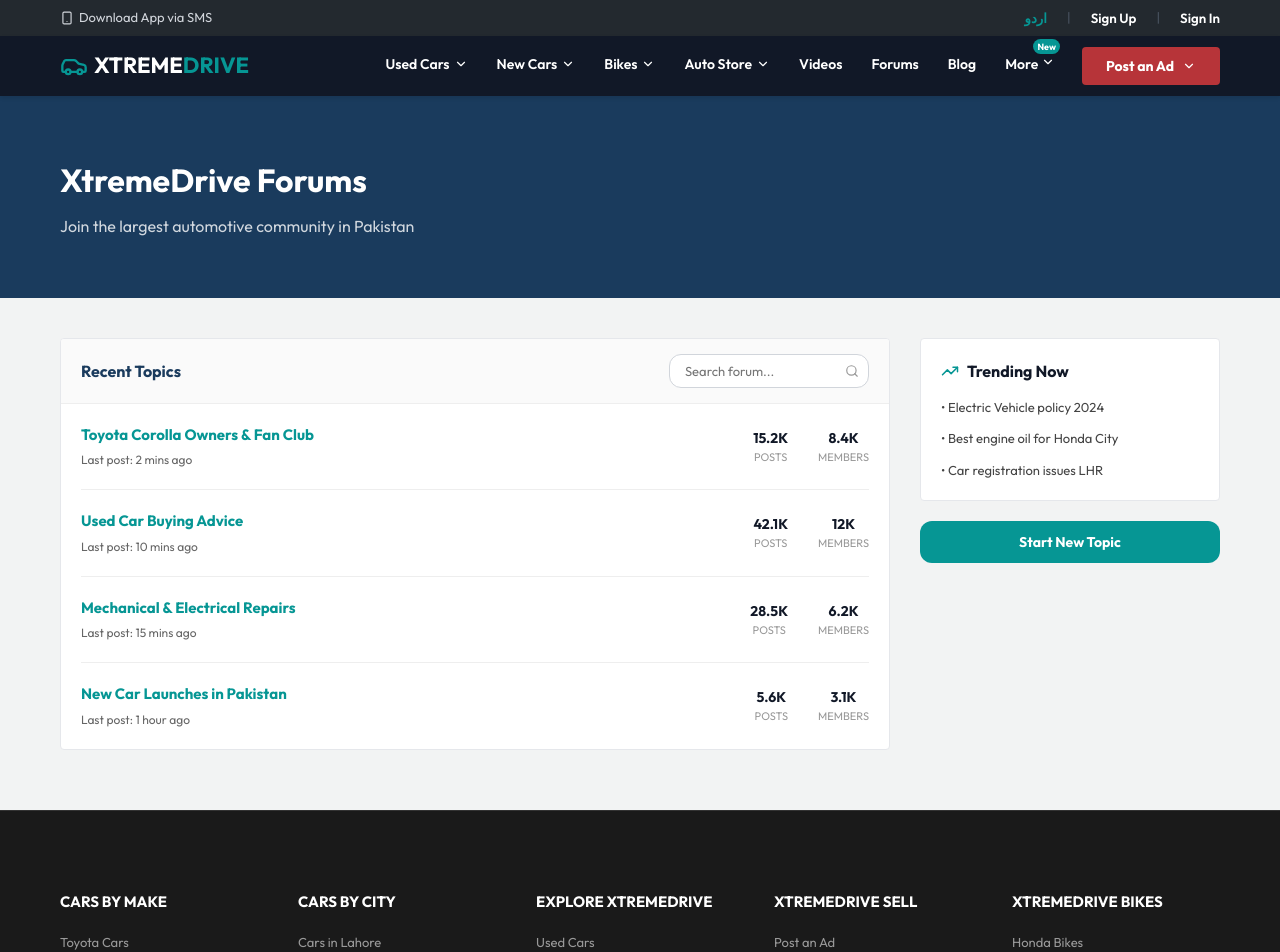
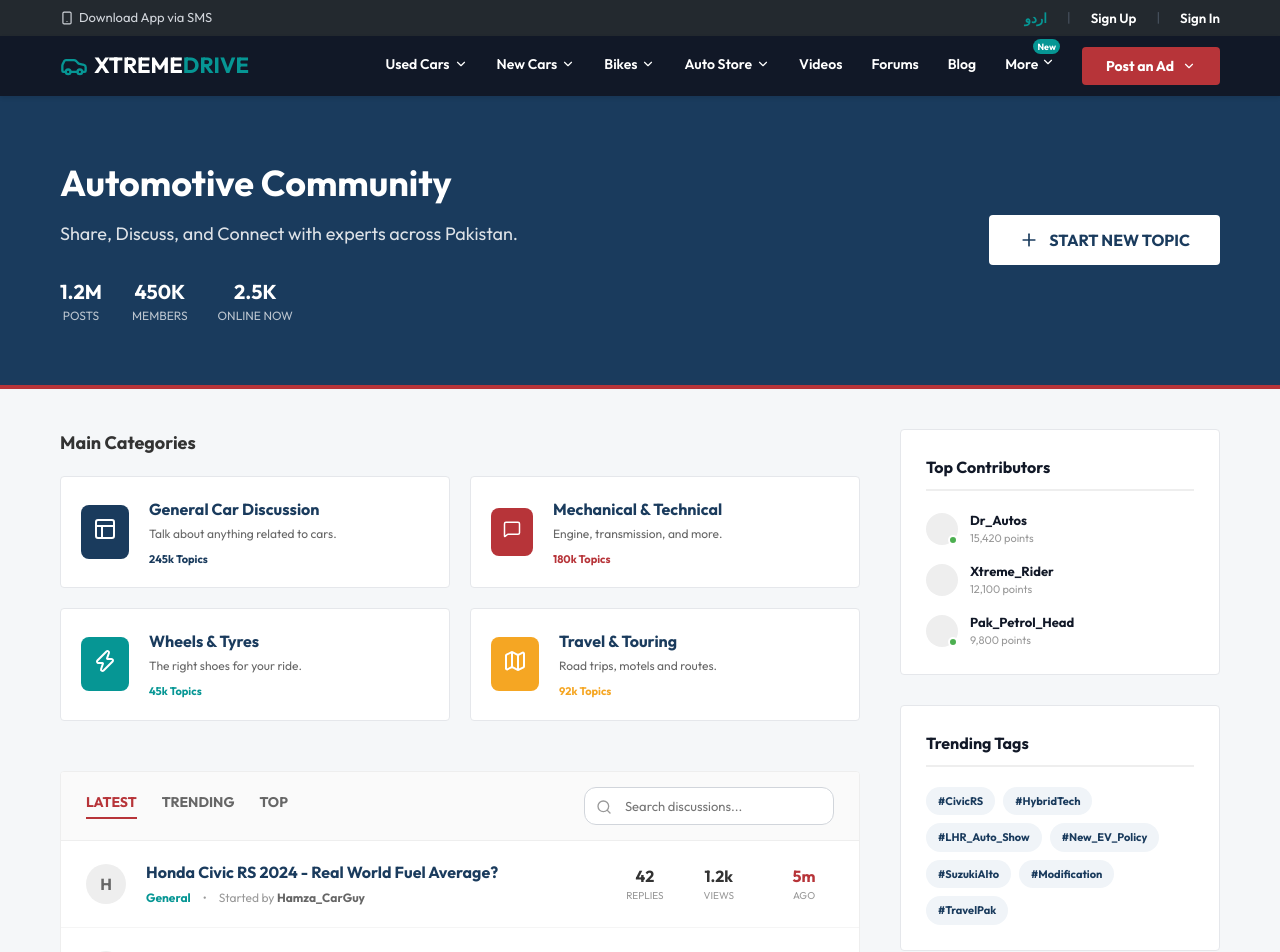
Before and after one commit to AbdullahEjaz512/XtremeDrive, a React (Vite) app: page /forums in a window 1280 px wide. Shown: the top 952 px of the page. Built offline with nearby package versions, Linux system fonts and the light colour scheme.

Commit message:
Made changes in forms

```diff
--- a/src/pages/ForumsPage.jsx
+++ b/src/pages/ForumsPage.jsx
@@ -1,72 +1,175 @@
 import React from 'react';
-import { MessageSquare, Users, TrendingUp, Search } from 'lucide-react';
+import { MessageSquare, Users, TrendingUp, Search, Plus, Filter, Layout, ShieldCheck, Zap, Map } from 'lucide-react';
 
 export default function ForumsPage() {
-  const topics = [
-    { title: 'Toyota Corolla Owners & Fan Club', posts: '15.2K', members: '8.4K', lastPost: '2 mins ago' },
-    { title: 'Used Car Buying Advice', posts: '42.1K', members: '12K', lastPost: '10 mins ago' },
-    { title: 'Mechanical & Electrical Repairs', posts: '28.5K', members: '6.2K', lastPost: '15 mins ago' },
-    { title: 'New Car Launches in Pakistan', posts: '5.6K', members: '3.1K', lastPost: '1 hour ago' }
+  const categories = [
+    { title: 'General Car Discussion', icon: <Layout />, count: '245k', color: '#1a3b5d', sub: 'Talk about anything related to cars.' },
+    { title: 'Mechanical & Technical', icon: <Settings />, count: '180k', color: '#b73439', sub: 'Engine, transmission, and more.' },
+    { title: 'Wheels & Tyres', icon: <Zap />, count: '45k', color: '#069694', sub: 'The right shoes for your ride.' },
+    { title: 'Travel & Touring', icon: <Map />, count: '92k', color: '#f5a623', sub: 'Road trips, motels and routes.' }
+  ];
+
+  const latestTopics = [
+    { title: 'Honda Civic RS 2024 - Real World Fuel Average?', category: 'General', author: 'Hamza_CarGuy', replies: 42, views: '1.2k', time: '5m' },
+    { title: 'Need advice: Toyota Corolla Altis 1.6 vs 1.8', category: 'Buying Advice', author: 'Zeeshan99', replies: 15, views: '800', time: '12m' },
+    { title: 'Brake pad replacement cost for Suzuki Alto?', category: 'Technical', author: 'Ali_786', replies: 8, views: '450', time: '45m' },
+    { title: 'Driving License Verification - Online Portal Down?', category: 'Registration', author: 'Sajid_Khan', replies: 31, views: '2.1k', time: '1h' },
+    { title: 'Karakoram Highway Road Condition June 2024', category: 'Travel', author: 'AdventurerPak', replies: 56, views: '5.4k', time: '2h' }
   ];
 
   return (
-    <div className="animate-fade" style={{ backgroundColor: '#f2f3f3', paddingBottom: '60px' }}>
-      <section style={{ backgroundColor: '#1a3b5d', color: 'white', padding: '60px 0' }}>
+    <div className="animate-fade" style={{ backgroundColor: '#f5f7f9', minHeight: '100vh', paddingBottom: '100px' }}>
+
+      {/* Community Header */}
+      <section style={{ backgroundColor: '#1a3b5d', color: 'white', padding: '60px 0', borderBottom: '4px solid #b73439' }}>
         <div className="container">
-          <h1 style={{ fontSize: '32px', fontWeight: 800, marginBottom: '10px' }}>XtremeDrive Forums</h1>
-          <p style={{ opacity: 0.8 }}>Join the largest automotive community in Pakistan</p>
+          <div style={{ display: 'flex', justifyContent: 'space-between', alignItems: 'center' }}>
+            <div>
+              <h1 style={{ fontSize: '36px', fontWeight: 800, marginBottom: '10px' }}>Automotive Community</h1>
+              <p style={{ fontSize: '18px', opacity: 0.85 }}>Share, Discuss, and Connect with experts across Pakistan.</p>
+              <div style={{ display: 'flex', gap: '30px', marginTop: '30px' }}>
+                <div style={{ textAlign: 'center' }}>
+                  <div style={{ fontSize: '20px', fontWeight: 800 }}>1.2M</div>
+                  <div style={{ fontSize: '12px', opacity: 0.7, textTransform: 'uppercase' }}>Posts</div>
+                </div>
+                <div style={{ textAlign: 'center' }}>
+                  <div style={{ fontSize: '20px', fontWeight: 800 }}>450K</div>
+                  <div style={{ fontSize: '12px', opacity: 0.7, textTransform: 'uppercase' }}>Members</div>
+                </div>
+                <div style={{ textAlign: 'center' }}>
+                  <div style={{ fontSize: '20px', fontWeight: 800 }}>2.5K</div>
+                  <div style={{ fontSize: '12px', opacity: 0.7, textTransform: 'uppercase' }}>Online Now</div>
+                </div>
+              </div>
+            </div>
+            <div className="desktop-only">
+              <button className="btn" style={{ backgroundColor: 'white', color: '#1a3b5d', padding: '15px 30px', borderRadius: '4px', fontWeight: 800, fontSize: '16px', display: 'flex', alignItems: 'center', gap: '10px' }}>
+                <Plus size={20} /> START NEW TOPIC
+              </button>
+            </div>
+          </div>
         </div>
       </section>
 
       <div className="container" style={{ marginTop: '40px' }}>
-        <div style={{ display: 'grid', gridTemplateColumns: '1fr 300px', gap: '30px' }}>
+        <div style={{ display: 'grid', gridTemplateColumns: '1fr 320px', gap: '40px' }}>
 
-          <div>
-            <div className="card-pakwheels" style={{ overflow: 'hidden' }}>
-              <div style={{ padding: '15px 20px', backgroundColor: '#fafafa', borderBottom: '1px solid #eee', display: 'flex', justifyContent: 'space-between', alignItems: 'center' }}>
-                <h3 style={{ fontSize: '16px', fontWeight: 700, color: '#1a3b5d' }}>Recent Topics</h3>
-                <div style={{ position: 'relative', width: '200px' }}>
-                  <input type="text" placeholder="Search forum..." style={{ padding: '8px 30px 8px 15px', fontSize: '13px' }} />
-                  <Search size={14} style={{ position: 'absolute', right: '10px', top: '10px', color: '#999' }} />
+          <main>
+            {/* Top Categories Grid */}
+            <h3 style={{ fontSize: '18px', fontWeight: 800, color: '#333', marginBottom: '20px', display: 'flex', alignItems: 'center', gap: '8px' }}>
+               Main Categories
+            </h3>
+            <div style={{ display: 'grid', gridTemplateColumns: 'repeat(2, 1fr)', gap: '20px', marginBottom: '50px' }}>
+              {categories.map((cat, i) => (
+                <div key={i} className="card-pakwheels hover-lift" style={{ padding: '20px', display: 'flex', gap: '20px', alignItems: 'center', cursor: 'pointer' }}>
+                  <div style={{ backgroundColor: cat.color, color: 'white', padding: '12px', borderRadius: '8px' }}>
+                    {cat.icon}
+                  </div>
+                  <div>
+                    <h4 style={{ fontWeight: 800, color: '#1a3b5d', marginBottom: '4px' }}>{cat.title}</h4>
+                    <p style={{ fontSize: '12px', color: '#666' }}>{cat.sub}</p>
+                    <div style={{ fontSize: '11px', color: cat.color, fontWeight: 700, marginTop: '8px' }}>{cat.count} Topics</div>
+                  </div>
+                </div>
+              ))}
+            </div>
+
+            {/* Topics Filter & List */}
+            <div style={{ backgroundColor: 'white', borderRadius: '4px', border: '1px solid #eee', overflow: 'hidden' }}>
+              <div style={{ padding: '15px 25px', borderBottom: '1px solid #eee', display: 'flex', justifyContent: 'space-between', alignItems: 'center', backgroundColor: '#fafafa' }}>
+                <div style={{ display: 'flex', gap: '25px' }}>
+                  <span style={{ fontSize: '14px', fontWeight: 800, color: '#b73439', borderBottom: '2px solid #b73439', paddingBottom: '4px', cursor: 'pointer' }}>LATEST</span>
+                  <span style={{ fontSize: '14px', fontWeight: 700, color: '#666', cursor: 'pointer' }}>TRENDING</span>
+                  <span style={{ fontSize: '14px', fontWeight: 700, color: '#666', cursor: 'pointer' }}>TOP</span>
+                </div>
+                <div style={{ position: 'relative', width: '250px' }}>
+                  <input type="text" placeholder="Search discussions..." style={{ padding: '10px 15px 10px 40px', fontSize: '13px', backgroundColor: 'white' }} />
+                  <Search size={16} style={{ position: 'absolute', left: '12px', top: '12px', color: '#999' }} />
                 </div>
               </div>
-              <div style={{ padding: '0 20px' }}>
-                {topics.map((topic, idx) => (
-                  <div key={idx} style={{ padding: '20px 0', borderBottom: idx === topics.length - 1 ? 'none' : '1px solid #eee', display: 'flex', alignItems: 'center', justifyContent: 'space-between' }}>
-                    <div>
-                      <h4 style={{ fontSize: '15px', fontWeight: 700, color: 'var(--primary)', marginBottom: '5px', cursor: 'pointer' }}>{topic.title}</h4>
-                      <p style={{ fontSize: '12px', color: '#666' }}>Last post: {topic.lastPost}</p>
-                    </div>
-                    <div style={{ display: 'flex', gap: '30px', textAlign: 'center' }}>
-                      <div>
-                        <div style={{ fontWeight: 700, fontSize: '14px' }}>{topic.posts}</div>
-                        <div style={{ fontSize: '11px', color: '#999', textTransform: 'uppercase' }}>Posts</div>
+
+              <div>
+                {latestTopics.map((topic, i) => (
+                  <div key={i} style={{ padding: '20px 25px', borderBottom: '1px solid #f5f5f5', display: 'flex', alignItems: 'center', justifyContent: 'space-between' }}>
+                    <div style={{ display: 'flex', gap: '20px', alignItems: 'center', flex: 1 }}>
+                      <div style={{ width: '40px', height: '40px', backgroundColor: '#eee', borderRadius: '50%', flexShrink: 0, display: 'flex', alignItems: 'center', justifyContent: 'center', color: '#666', fontWeight: 700 }}>
+                        {topic.author[0]}
                       </div>
                       <div>
-                        <div style={{ fontWeight: 700, fontSize: '14px' }}>{topic.members}</div>
-                        <div style={{ fontSize: '11px', color: '#999', textTransform: 'uppercase' }}>Members</div>
+                        <h4 style={{ fontSize: '16px', fontWeight: 700, color: '#1a3b5d', cursor: 'pointer', lineHeight: '1.4' }}>{topic.title}</h4>
+                        <div style={{ display: 'flex', gap: '12px', fontSize: '12px', color: '#999', marginTop: '6px' }}>
+                          <span style={{ color: 'var(--primary)', fontWeight: 700 }}>{topic.category}</span>
+                          <span>•</span>
+                          <span>Started by <b style={{ color: '#666' }}>{topic.author}</b></span>
+                        </div>
+                      </div>
+                    </div>
+                    <div style={{ display: 'flex', gap: '40px', textAlign: 'center', flexShrink: 0, paddingLeft: '20px' }}>
+                      <div>
+                        <div style={{ fontWeight: 800, color: '#333' }}>{topic.replies}</div>
+                        <div style={{ fontSize: '10px', color: '#999', textTransform: 'uppercase' }}>Replies</div>
+                      </div>
+                      <div>
+                        <div style={{ fontWeight: 800, color: '#333' }}>{topic.views}</div>
+                        <div style={{ fontSize: '10px', color: '#999', textTransform: 'uppercase' }}>Views</div>
+                      </div>
+                      <div style={{ minWidth: '60px' }}>
+                        <div style={{ fontWeight: 800, color: '#b73439' }}>{topic.time}</div>
+                        <div style={{ fontSize: '10px', color: '#999', textTransform: 'uppercase' }}>Ago</div>
                       </div>
                     </div>
                   </div>
                 ))}
               </div>
+              <div style={{ padding: '20px', textAlign: 'center', backgroundColor: '#fafafa' }}>
+                <button style={{ color: 'var(--primary)', fontWeight: 800, fontSize: '14px', background: 'none', border: 'none', cursor: 'pointer' }}>LOAD MORE DISCUSSIONS</button>
+              </div>
             </div>
-          </div>
+          </main>
 
           <aside>
-            <div className="card-pakwheels" style={{ padding: '20px', marginBottom: '20px' }}>
-              <h4 style={{ fontWeight: 700, marginBottom: '15px', display: 'flex', alignItems: 'center', gap: '8px' }}>
-                <TrendingUp size={18} color="var(--primary)" /> Trending Now
+            {/* Top Contributors */}
+            <div className="card-pakwheels" style={{ padding: '25px', marginBottom: '30px' }}>
+              <h4 style={{ fontWeight: 800, fontSize: '16px', marginBottom: '20px', borderBottom: '2px solid #eee', paddingBottom: '10px' }}>Top Contributors</h4>
+              <div style={{ display: 'flex', flexDirection: 'column', gap: '15px' }}>
+                {[
+                  { name: 'Dr_Autos', points: '15,420', active: true },
+                  { name: 'Xtreme_Rider', points: '12,100', active: false },
+                  { name: 'Pak_Petrol_Head', points: '9,800', active: true }
+                ].map((user, i) => (
+                  <div key={i} style={{ display: 'flex', alignItems: 'center', gap: '12px' }}>
+                    <div style={{ position: 'relative' }}>
+                      <div style={{ width: '32px', height: '32px', backgroundColor: '#eee', borderRadius: '50%' }}></div>
+                      {user.active && <div style={{ position: 'absolute', bottom: 0, right: 0, width: '10px', height: '10px', backgroundColor: '#4caf50', border: '2px solid white', borderRadius: '50%' }}></div>}
+                    </div>
+                    <div>
+                      <div style={{ fontSize: '13px', fontWeight: 700 }}>{user.name}</div>
+                      <div style={{ fontSize: '11px', color: '#999' }}>{user.points} points</div>
+                    </div>
+                  </div>
+                ))}
+              </div>
+            </div>
+
+            {/* Trending Tags */}
+            <div className="card-pakwheels" style={{ padding: '25px', marginBottom: '30px' }}>
+              <h4 style={{ fontWeight: 800, fontSize: '16px', marginBottom: '20px', borderBottom: '2px solid #eee', paddingBottom: '10px' }}>Trending Tags</h4>
+              <div style={{ display: 'flex', flexWrap: 'wrap', gap: '8px' }}>
+                {['CivicRS', 'HybridTech', 'LHR_Auto_Show', 'New_EV_Policy', 'SuzukiAlto', 'Modification', 'TravelPak'].map(tag => (
+                  <span key={tag} style={{ padding: '6px 12px', backgroundColor: '#f0f4f8', color: '#1a3b5d', fontSize: '11px', fontWeight: 700, borderRadius: '20px', cursor: 'pointer' }}>#{tag}</span>
+                ))}
+              </div>
+            </div>
+
+            {/* Community Rules */}
+            <div style={{ padding: '20px', backgroundColor: '#fffbe6', border: '1px solid #ffe58f', borderRadius: '4px' }}>
+              <h4 style={{ fontSize: '14px', fontWeight: 800, color: '#856404', marginBottom: '10px', display: 'flex', alignItems: 'center', gap: '8px' }}>
+                <ShieldCheck size={16} /> Community Guidelines
               </h4>
-              <ul style={{ listStyle: 'none', padding: 0, fontSize: '13px', display: 'flex', flexDirection: 'column', gap: '12px' }}>
-                <li style={{ color: '#444', cursor: 'pointer' }}>• Electric Vehicle policy 2024</li>
-                <li style={{ color: '#444', cursor: 'pointer' }}>• Best engine oil for Honda City</li>
-                <li style={{ color: '#444', cursor: 'pointer' }}>• Car registration issues LHR</li>
-              </ul>
+              <p style={{ fontSize: '12px', color: '#856404', lineHeight: '1.5' }}>
+                Please maintain respect and follow automotive safety standards in all discussions. No spamming or promotion allowed.
+              </p>
             </div>
-            <button className="btn btn-primary" style={{ width: '100%', padding: '12px', fontSize: '14px', fontWeight: 700 }}>
-              Start New Topic
-            </button>
           </aside>
 
         </div>
@@ -74,3 +177,6 @@
     </div>
   );
 }
+
+// Missing Lucide icons shim for this specific component
+const Settings = () => <MessageSquare size={18} />;
```
